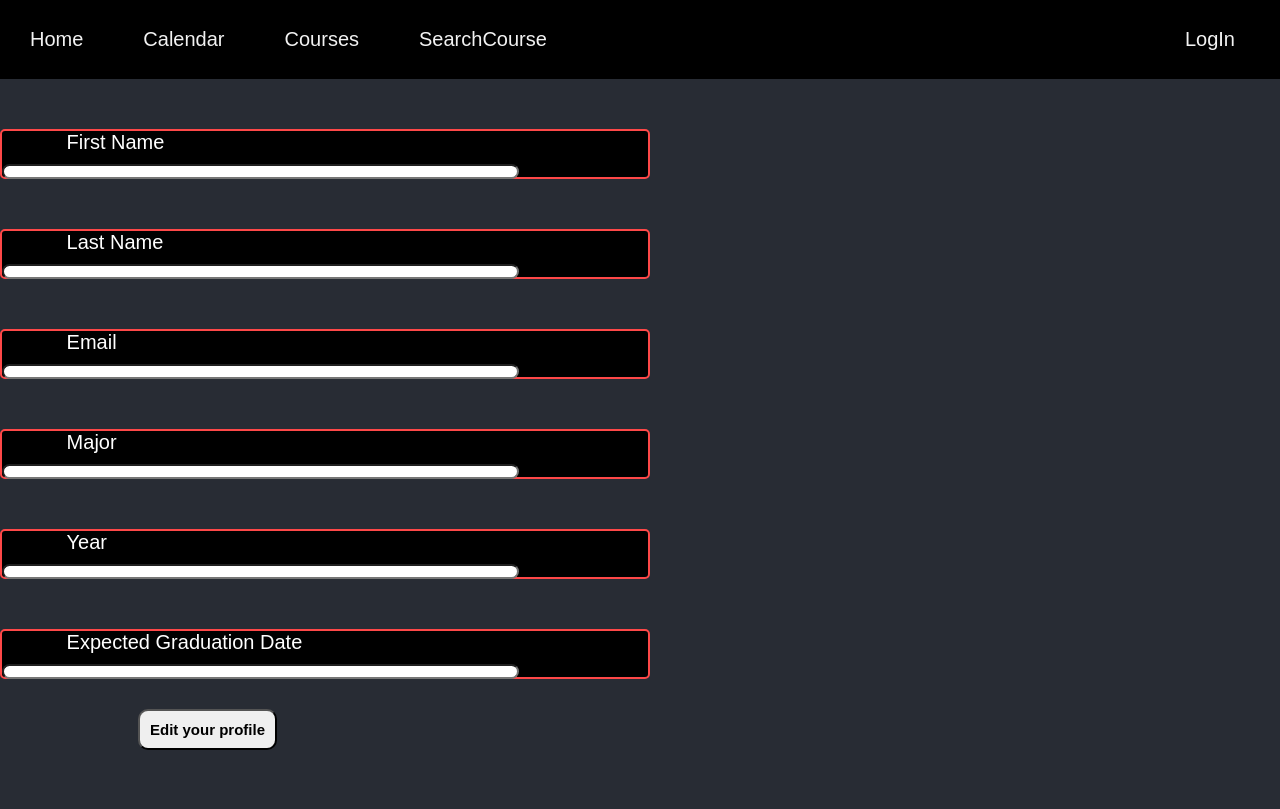
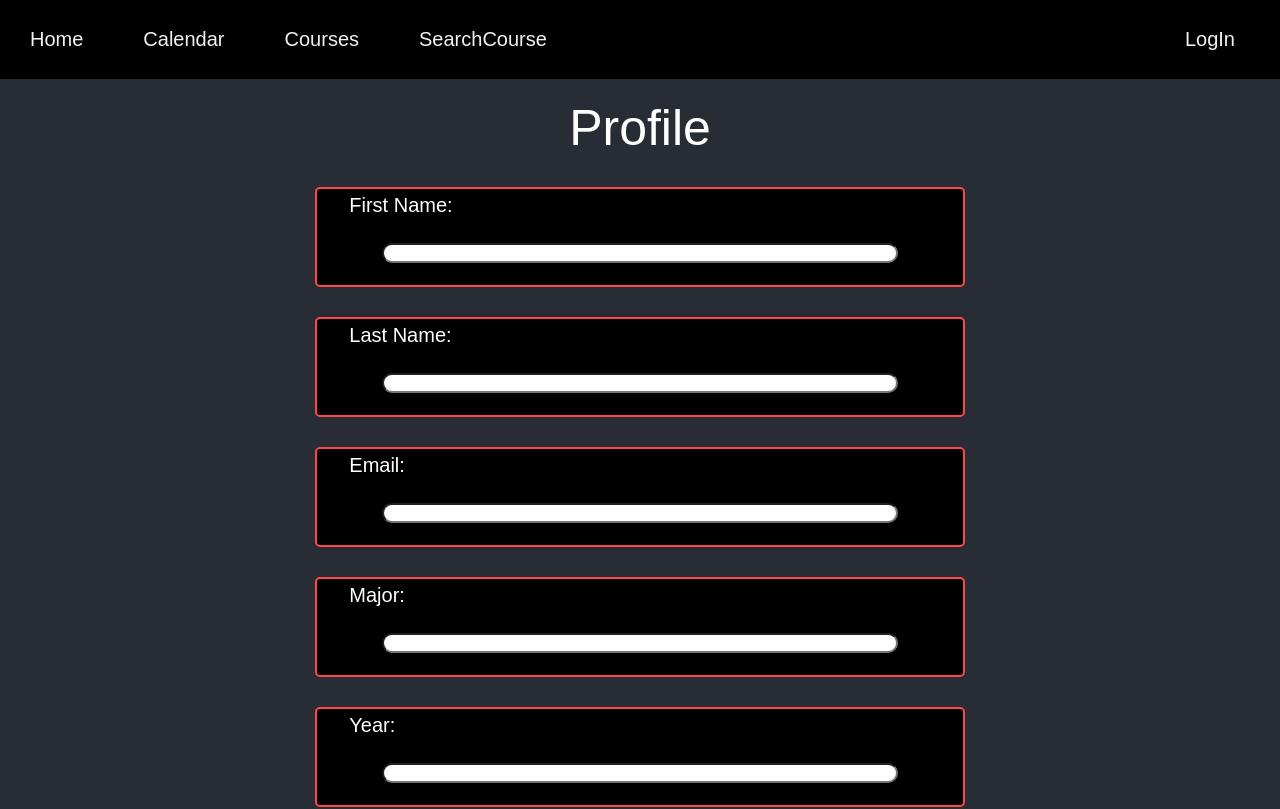
Before and after one commit to Spring2022-CSCI152/Team6, a React (Create React App) app: page /Profile in a window 1280 px wide. Shown: the top 809 px of the page. Built offline with nearby package versions, Linux system fonts and the light colour scheme; no server answers.

Commit message:
Styling Profile Page updates

```diff
--- a/src/CSS/profile.css
+++ b/src/CSS/profile.css
@@ -1,6 +1,9 @@
 .profile {
     background-color: #282c34;
     height: 100%;
+	text-align: center;
+	font-size: 50px;
+	margin-top: 20px;
 }
 
 .editProfile{
@@ -21,14 +24,39 @@
 	margin-top: 3px;
 }
 
+.label{
+    width: 100%;
+    height: 50px;
+    display: block;
+    text-align: left;
+    margin-left: 5%;
+    margin-right: 0%;
+	padding-top: 5px;
+	font-size: 20px;
+}
+
+
+.input{
+	margin-bottom: 20px;
+	padding: 5px;
+	height: 20px;
+	left: 10%;
+	width: 80%;
+	border-radius: 30px;
+	/*margin-left: 10%;*/
+
+
+}
+
 .row.mb-3 {
+	margin: auto;
 	float:center;
 	right: 500px;
 	width: 650px;
-	height: 50px;
+	height: 100px;
 	border: 2px solid #fe4848;
 	background-color:rgb(0, 0, 0);
-	margin-top: 50px;
+	margin-top: 30px;
 	margin-bottom: 20px;
 	border-radius: 5px;
 }
--- a/src/pages/Profile.js
+++ b/src/pages/Profile.js
@@ -27,6 +27,7 @@ const Profile = () => {
     //render
     return (<>
         <div className='profile'>
+            Profile
         <Container>
             <Row>
             <Col>
@@ -34,56 +35,56 @@ const Profile = () => {
             <Form>
 
             <Form.Group as={Row} className="mb-3" controlId="formPlaintextEmail">
-                <Form.Label column sm="2">
-                First Name
+                <Form.Label className = "label" column sm="2">
+                First Name:
                 </Form.Label>
                 <Col sm="10">
-                <Form.Control plaintext readOnly value={user.firstname} />
+                <Form.Control className = "input" plaintext readOnly value={user.firstname} />
                 </Col>
             </Form.Group>
 
             <Form.Group as={Row} className="mb-3" controlId="formPlaintextEmail">
-                <Form.Label column sm="2">
-                Last Name
+                <Form.Label className = "label" column sm="2">
+                Last Name:
                 </Form.Label>
                 <Col sm="10">
-                <Form.Control plaintext readOnly value={user.lastname} />
+                <Form.Control  className = "input" plaintext readOnly value={user.lastname} />
                 </Col>
             </Form.Group>
 
             <Form.Group as={Row} className="mb-3" controlId="formPlaintextEmail">
-                <Form.Label column sm="2">
-                Email
+                <Form.Label className = "label" column sm="2">
+                Email:
                 </Form.Label>
                 <Col sm="10">
-                <Form.Control plaintext readOnly value={user.email} />
+                <Form.Control  className = "input" plaintext readOnly value={user.email} />
                 </Col>
             </Form.Group>
 
             <Form.Group as={Row} className="mb-3" controlId="formPlaintextEmail">
-                <Form.Label column sm="2">
-                Major
+                <Form.Label className = "label" column sm="2">
+                Major:
                 </Form.Label>
                 <Col sm="10">
-                <Form.Control plaintext readOnly value={user.major} />
+                <Form.Control className = "input" plaintext readOnly value={user.major} />
                 </Col>
             </Form.Group>
 
             <Form.Group as={Row} className="mb-3" controlId="formPlaintextEmail">
-                <Form.Label column sm="2">
-                Year
+                <Form.Label className = "label" column sm="2">
+                Year:
                 </Form.Label>
                 <Col sm="10">
-                <Form.Control plaintext readOnly value={user.year} />
+                <Form.Control  className = "input" plaintext readOnly value={user.year} />
                 </Col>
             </Form.Group>
 
             <Form.Group as={Row} className="mb-3" controlId="formPlaintextEmail">
-                <Form.Label column sm="2">
-                Expected Graduation Date
+                <Form.Label className = "label" column sm="2">
+                Expected Graduation Date:
                 </Form.Label>
                 <Col sm="10">
-                <Form.Control plaintext readOnly value={user.expectedGraduationDate} />
+                <Form.Control className = "input" plaintext readOnly value={user.expectedGraduationDate} />
                 </Col>
             </Form.Group>
 
```
